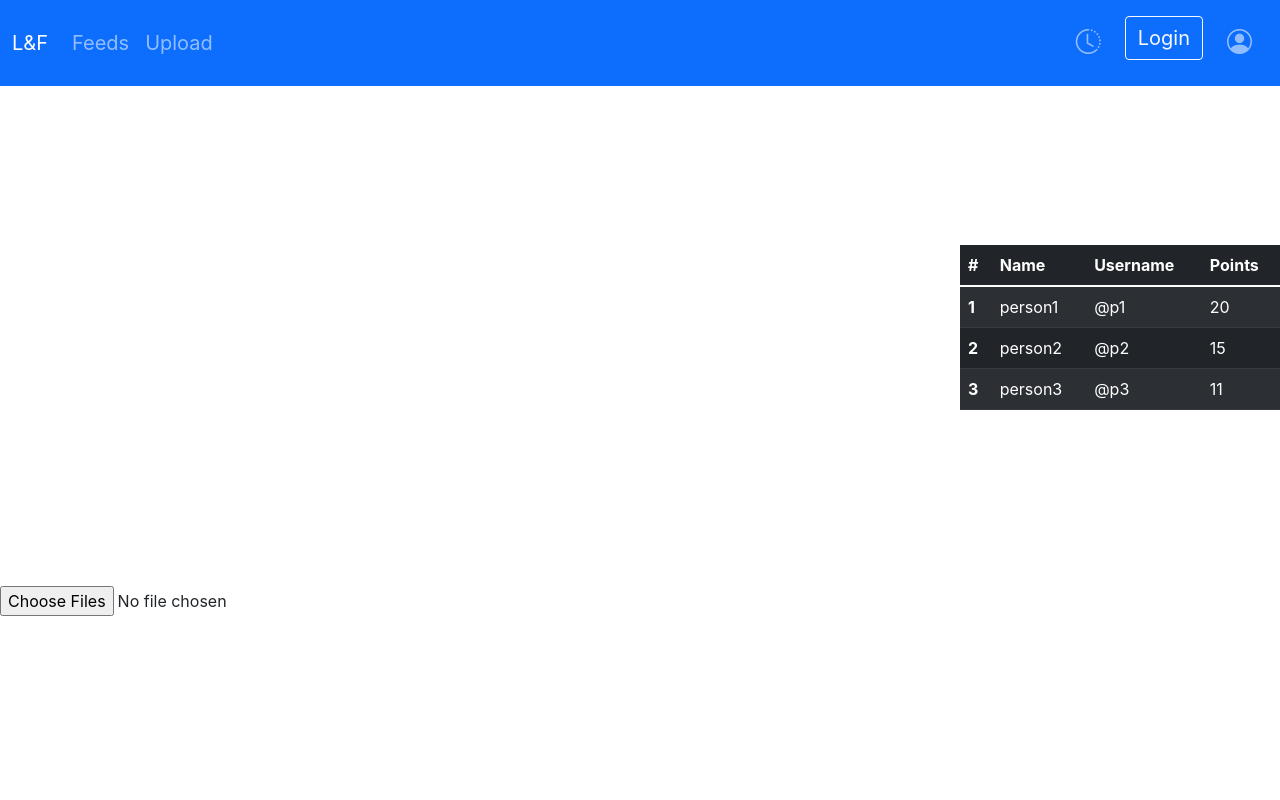
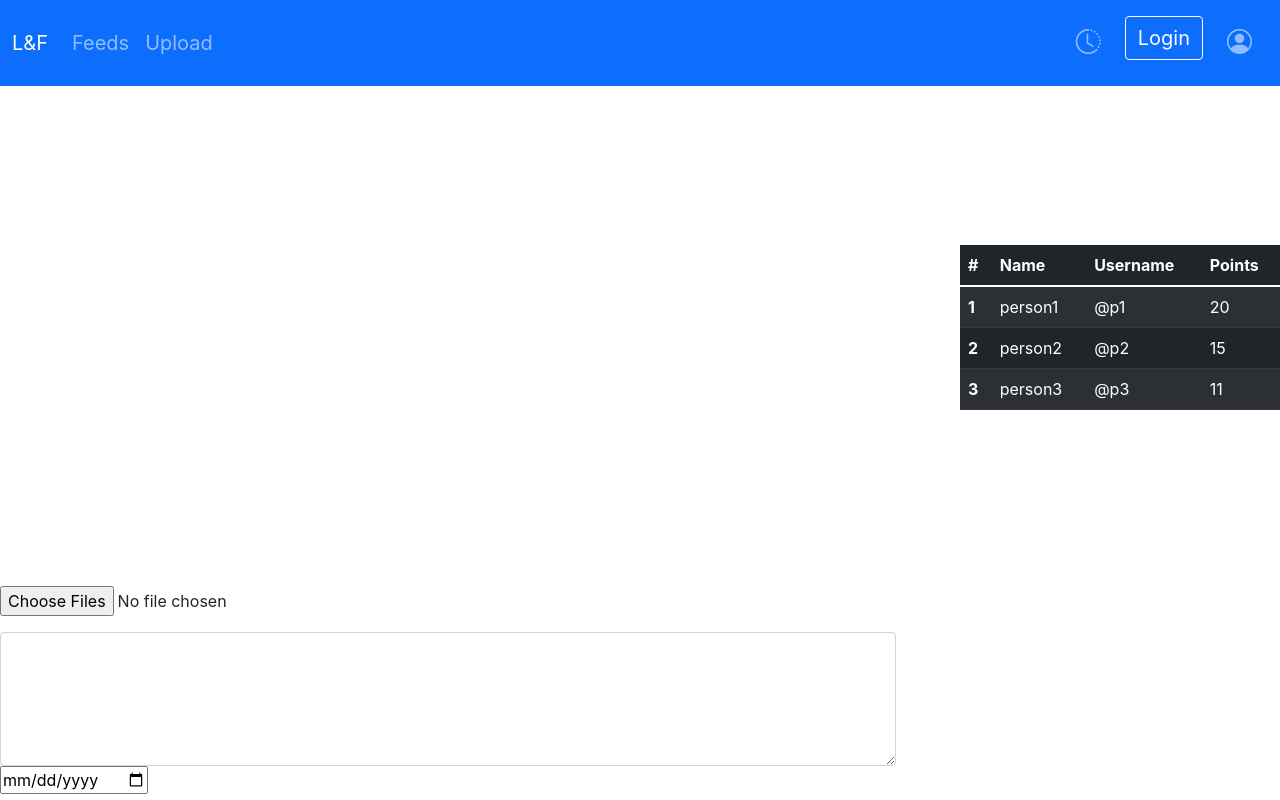
Before and after one commit to architjain2002/Lost-N-Found, a React (Create React App) app in the folder frontend/: page / in a window 1280 px wide. Built offline with nearby package versions, Linux system fonts and the light colour scheme.

Commit message:
added date

```diff
--- a/frontend/src/App.js
+++ b/frontend/src/App.js
@@ -1,6 +1,7 @@
 import Navbar from "./components/Navbar.js";
 import Leaderboard from "./components/Leaderboard.js";
 import Uploads from "./components/Uploads.js";
+import TextBox from "./components/TextBox.js";
 
 function App() {
   return (
@@ -8,6 +9,7 @@ function App() {
       <Navbar />
       <Leaderboard />
       <Uploads />
+      <TextBox />
     </>
   );
 }
--- a/frontend/src/components/TextBox.js
+++ b/frontend/src/components/TextBox.js
@@ -1,5 +1,32 @@
-import React from "react";
+import React, { useState, useEffect } from "react";
 
 export default function TextBox() {
-  return <div>TextBox</div>;
+  const [Text, setText] = useState(""); // this will store the description text
+  const [Date, setDate] = useState(); // contains date of lost
+  function textHandler(event) {
+    setText(event.target.value);
+    // console.log(Text);
+  }
+  function dateHandler(event) {
+    setDate(event.target.value);
+  }
+
+  // useEffect(() => {
+  //   console.log(Text);
+  // }, [Text]);
+
+  return (
+    <form>
+      <div className="form-group">
+        {/* <label for="exampleFormControlTextarea1">Example textarea</label> */}
+        <textarea
+          className="form-control col-sm"
+          id="exampleFormControlTextarea1"
+          rows="5"
+          style={{ width: "70%" }}
+          onChange={textHandler}></textarea>
+        <input type="date" onChange={dateHandler}></input>
+      </div>
+    </form>
+  );
 }
```
